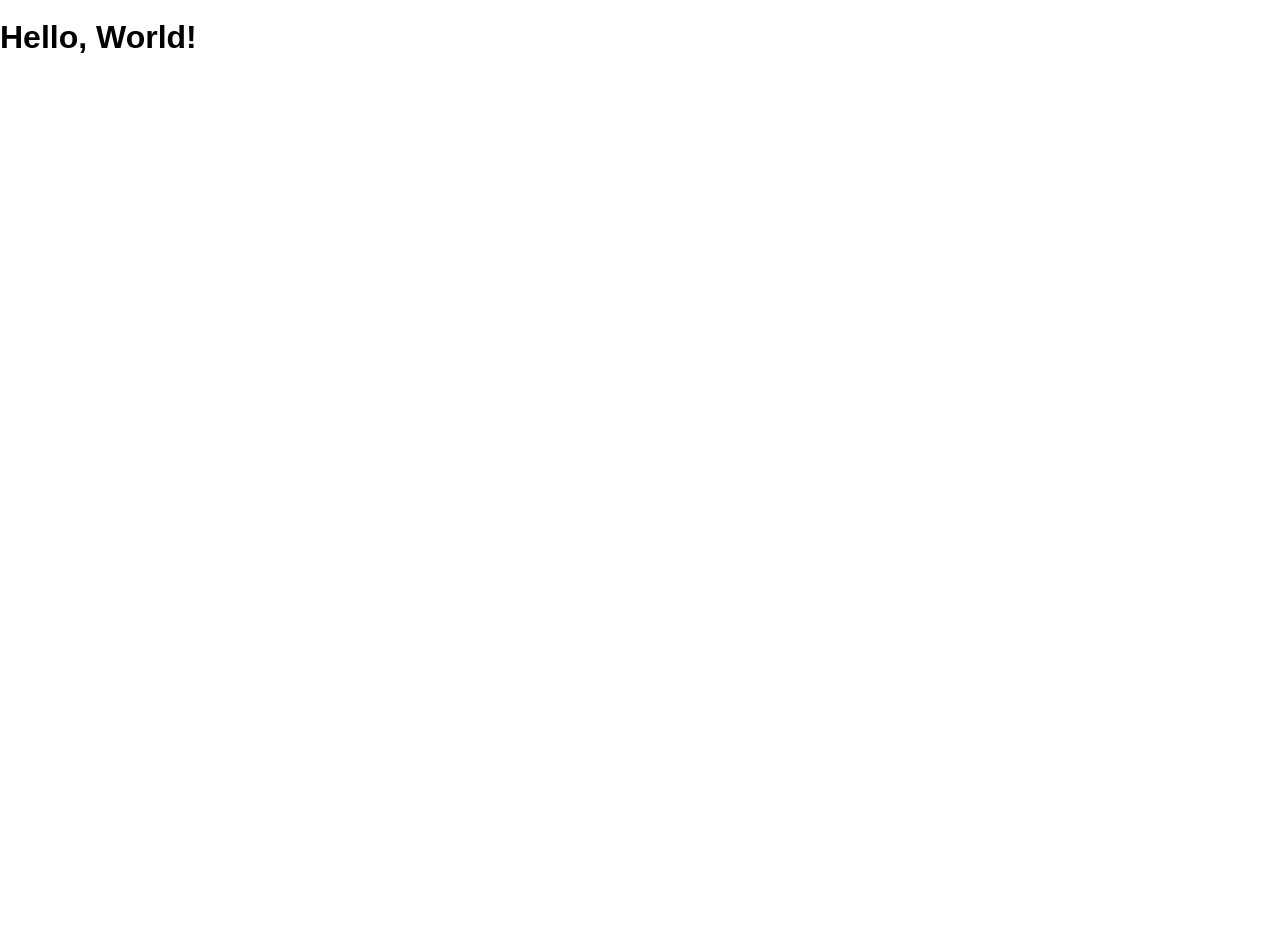
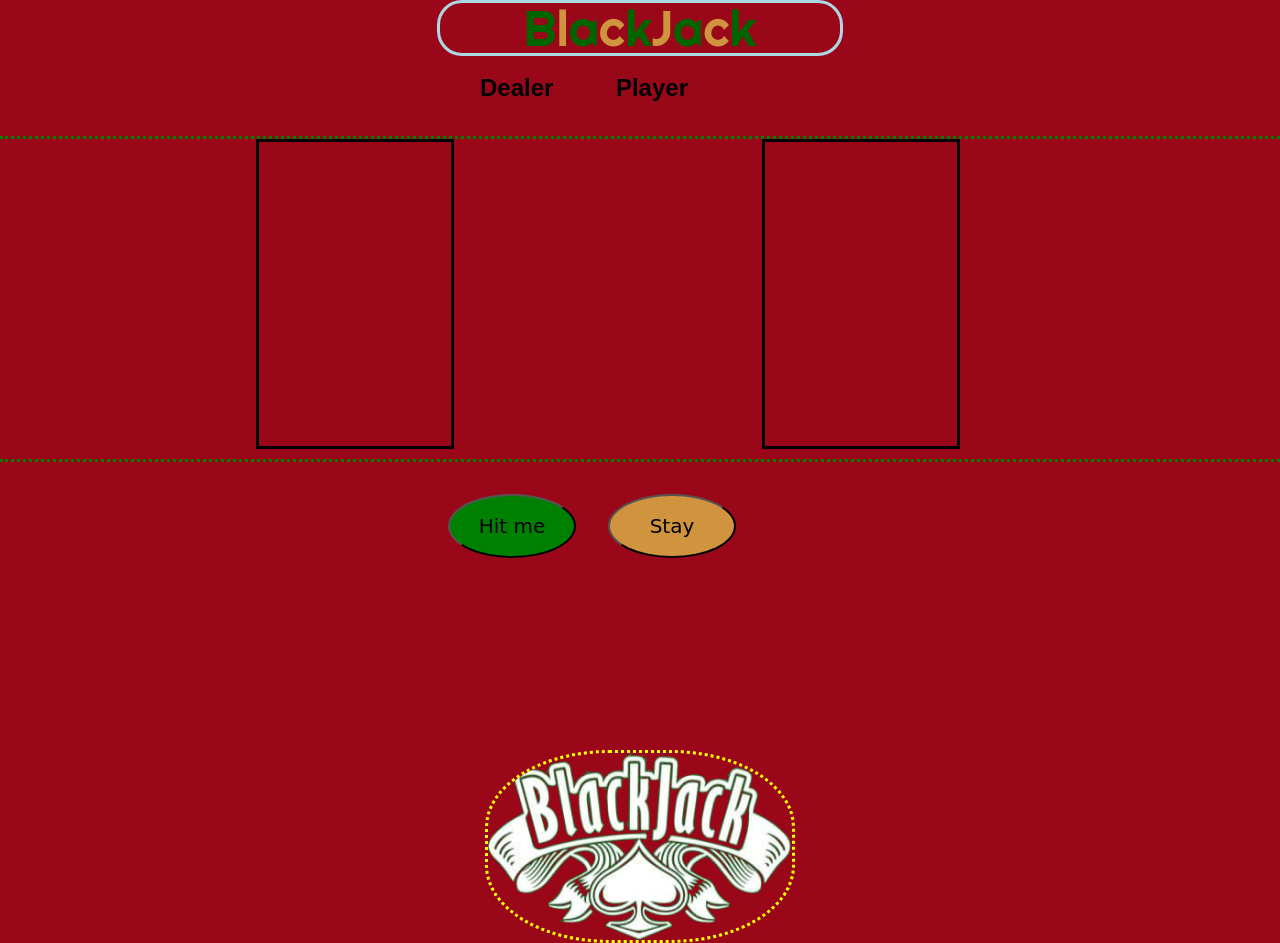
Before and after one commit to rh1456/blackjack, a website: page public/index.html in a window 1280 px wide. Before the commit the page ends 821 px from the top, so only its background shows below. Drawn offline with Linux system fonts and the light colour scheme.

Commit message:
css style

```diff
--- a/public/index.html
+++ b/public/index.html
@@ -1,14 +1,50 @@
 <!DOCTYPE html>
 <html>
   <head lang="en">
-    <meta charset="UTF-8">
-    <meta name="viewport" content="width=device-width, initial-scale=1">
+    <meta charset="UTF-8" />
+    <meta name="viewport" content="width=device-width, initial-scale=1" />
     <title>Blackjack</title>
-    <link rel="shortcut icon" href="/favicon.ico">
-    <link rel="stylesheet" href="/screen.css">
+    <link rel="shortcut icon" href="/favicon.ico" />
+    <link rel="stylesheet" href="/screen.css" />
+    <link
+      href="https://fonts.googleapis.com/css?family=Righteous&display=swap"
+      rel="stylesheet"
+    />
   </head>
   <body>
-    <h1 class='hello-world'></h1>
+    <section class="top">
+      <div class="title">
+        <span>B</span>
+        <span>l</span>
+        <span>a </span>
+        <span>c</span>
+        <span>k </span>
+        <span>J</span>
+        <span>a</span>
+        <span>c</span>
+        <span>k</span>
+      </div>
+    </section>
+    <section class="dealer">
+      <h1>Dealer</h1>
+      <h1>Player</h1>
+    </section>
+    <section class="players">
+      <section class="playerOne"></section>
+
+      <section class="playerTwo"></section>
+
+
+      </section>
+      <section class="buttons">
+      <button class="hit">Hit me</button>
+      <button class="stay">Stay</button>
+    </section>
+    </section>
+    <section class="background">
+      <img src="blackjack.png" alt="blackJackLogo" />
+    </section>
+
     <script src="/main.js" charset="utf-8"></script>
   </body>
 </html>
--- a/public/main.js
+++ b/public/main.js
@@ -1,7 +1,4 @@
 const main = () => {
-  if (document.querySelector('h1.hello-world')) {
-    document.querySelector('h1.hello-world').textContent = 'Hello, World!'
-  }
-}
+
 
 document.addEventListener('DOMContentLoaded', main)
--- a/public/screen.css
+++ b/public/screen.css
@@ -9,4 +9,101 @@ html {
 body {
   margin: 0;
   min-height: 100%;
+  background-color: #9a0719;
 }
+
+.top {
+  display: flex;
+  justify-content: center;
+}
+.title {
+  display: flex;
+  justify-content: center;
+  border: solid;
+  border-color: lightblue;
+  border-radius: 25px;
+  text-align: center;
+  font-size: 50px;
+  font-family: 'Righteous', cursive;
+  width: 25rem;
+}
+
+span:nth-child(odd) {
+  color: darkgreen;
+}
+span:nth-child(even) {
+  color: #cf943d;
+}
+
+h1 {
+  text-align: center;
+}
+.background {
+  display: flex;
+  justify-content: center;
+  padding-top: 12rem;
+  /* margin-top: 23rem; */
+}
+.dealer {
+  display: flex;
+  padding-left: 30rem;
+  justify-content: space-between;
+  padding-right: 37rem;
+}
+.players {
+  display: flex;
+  flex-direction: row;
+  justify-content: space-between;
+  /* box-sizing: border-box; */
+  margin-top: 1rem;
+  border-top: dotted;
+  border-bottom: dotted;
+  border-color: green;
+  width: 100%;
+  height: 20rem;
+}
+.playerOne {
+  border: solid;
+  border-color: black;
+  width: 15%;
+  height: 19rem;
+  margin-left: 20%;
+}
+.playerTwo {
+  border: solid;
+  border-color: black;
+  width: 15%;
+  height: 19rem;
+  margin-right: 25%;
+}
+img {
+  /* float: center; */
+  width: 19rem;
+  border: dotted;
+  border-color: yellow;
+  border-radius: 40%;
+}
+.buttons {
+  display: flex;
+  align-items: flex-end;
+  justify-content: space-between;
+  padding-top: 2rem;
+  padding-left: 28rem;
+  padding-right: 34rem;
+}
+.hit {
+  font-family: cursive;
+  font-size: 20px;
+  border-radius: 50%;
+  background-color: green;
+  width: 8rem;
+  height: 4rem;
+}
+.stay {
+  font-family: cursive;
+  font-size: 20px;
+  border-radius: 50%;
+  background-color: #cf943d;
+  width: 8rem;
+  height: 4rem;
+}
```
